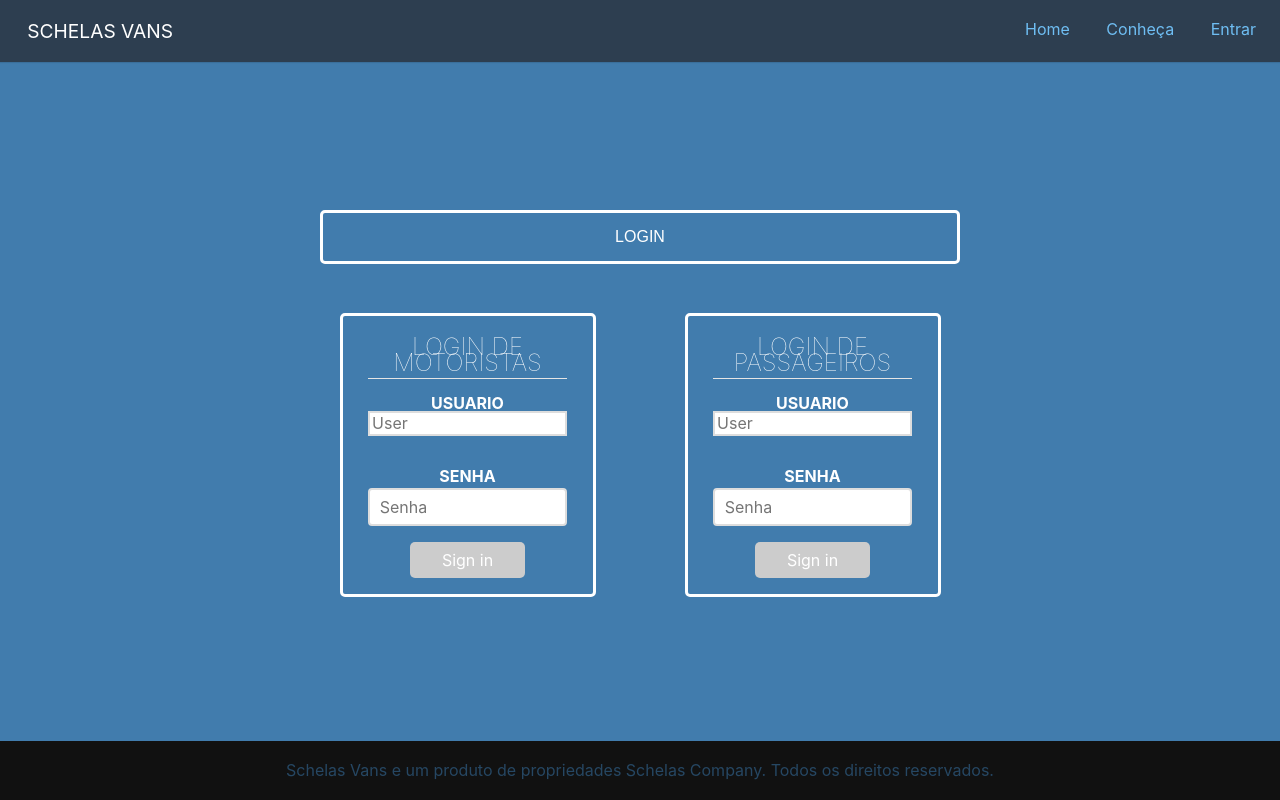
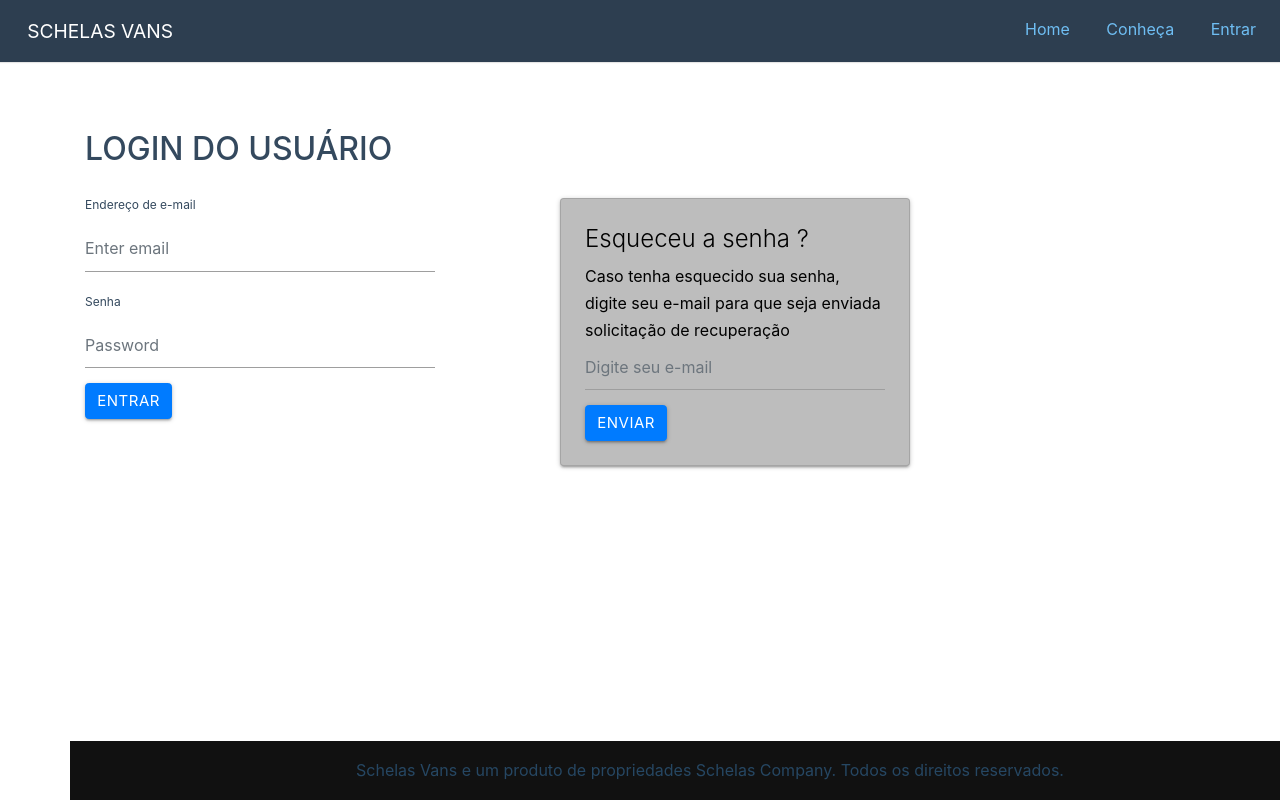
Before and after one commit to BrunoTeixeira2607/SchelasVans, a PHP site: page /Login.php in a window 1280 px wide. Run offline with PHP 8.4, Linux system fonts and the light colour scheme; some libraries are stand-ins or nearby versions.

Commit message:
Schelas Vans Alpha 0.1.3
Added Login screen with minor bugs.

```diff
--- a/Classes/Usuario.class.php
+++ b/Classes/Usuario.class.php
@@ -77,7 +77,7 @@ class Usuario {
             }
         } catch (PDOException $ex) {
             echo 'Exception -> ';
-               var_dump($e->getMessage());
+            var_dump($e->getMessage());
         }
     }
 
@@ -115,6 +115,28 @@ class Usuario {
         }
     }
 
+    public function logar($dado) {
+        $this->email = $dado['email'];
+        $this->senha = sha1($dado['senha']);
+        try {
+            $cst = $this->con->conectar()->prepare("SELECT IdUser, email, senha FROM `usuario` WHERE email = :email AND senha = :senha");
+            $cst->bindParam(":email", $this->email, PDO::PARAM_STR);
+            $cst->bindParam(":senha", $this->senha, PDO::PARAM_STR);
+            $cst->execute();
+            if($cst->rowCount() == 0){
+                header('location: Login.php/?Login=error');
+            }else{
+                session_start();
+                $rst=$cst->fetch();
+                $_SESSION['logado'] = "sim";
+                $_SESSION['usuario'] = $rst['IdUser'];
+                header("location /index.php");
+            }
+        } catch (PDOException $e) {
+            return $e->getMessage();
+        }
+    }
+
 }
 
 ?>
--- a/Login.php
+++ b/Login.php
@@ -1,79 +1,97 @@
-<!doctype html>
-<html lang="en">
+<!DOCTYPE html>
+<!--
+To change this license header, choose License Headers in Project Properties.
+To change this template file, choose Tools | Templates
+and open the template in the editor.
+-->
+<html>
     <head>
+        <title>Schelas Vans Co.</title>
         <meta charset="utf-8">
         <meta name="viewport" content="width=device-width, initial-scale=1.0">
-        <meta name="description" content="A layout example that shows off a responsive product landing page.">
         <title>Schelas Vans Co.</title>
         <link rel="stylesheet" href="https://unpkg.com/purecss@1.0.0/build/pure-min.css" integrity="sha384-" crossorigin="anonymous">
         <link rel="stylesheet" href="https://unpkg.com/purecss@1.0.0/build/grids-responsive-min.css">
         <link rel="stylesheet" href="https://netdna.bootstrapcdn.com/font-awesome/4.0.3/css/font-awesome.css">
-        <link rel="stylesheet" href="css/layouts/marketing 2.css">
+        <link rel="stylesheet" href="css/layouts/marketing.css">
+        <link rel="stylesheet" href="https://stackpath.bootstrapcdn.com/bootstrap/4.2.1/css/bootstrap.min.css" integrity="sha384-GJzZqFGwb1QTTN6wy59ffF1BuGJpLSa9DkKMp0DgiMDm4iYMj70gZWKYbI706tWS" crossorigin="anonymous">
+        <link rel="stylesheet" href="https://cdnjs.cloudflare.com/ajax/libs/materialize/1.0.0/css/materialize.min.css">
+        <script src="https://cdnjs.cloudflare.com/ajax/libs/materialize/1.0.0/js/materialize.min.js"></script>
 
     </head>
+    <body>
+        <?php
+        include 'Header2.php';
+        require_once 'Classes/Usuario.class.php';
 
-    <body>
+        $objUser = new Usuario();
 
-        <?php include 'Header2.php' ?>
-        <div class="splash-container">
-            <div class="splash">
-                <div class="pure-g">
-                    <div class="pure-u-1 pure-u-md-8-12">
-                        <p class="splash-head"> LOGIN </div>
+        if (isset($_POST['btLogar'])) {
+            $objUser->logar($_POST);
+        }
+        ?>
+
+        <div class= "container">
+            <br><br><br>
+            <h1> LOGIN DO USUÁRIO </h1>
+            <div class="row">
+                <div class="col-md-4">
+                    <form method="post">
+                        <div class="form-group">
+                            <label for="exampleInputEmail1">Endereço de e-mail</label>
+                            <input type="email" name="email" class="form-control" id="exampleInputEmail1" aria-describedby="emailHelp" placeholder="Enter email">
+
                         </div>
-                <br>
-                <div class="pure-u-1 pure-u-md-2-5">
-                    <form class="pure-form pure-form-stacked">
-                        <fieldset>
-                            <p class="splash-head">
-                            <legend id="interfacea">Login de Motoristas</legend>
-
-                            <label class="interfacea" for="user">Usuario</label>
-                            <input id="user" type="user" placeholder="User">
-
-                            <label class="interfacea" for="password">Senha</label>
-                            <input id="password" type="password" placeholder="Senha">
-
-
-                            <button type="submit" class="pure-button pure-button-primary">Sign in</button>
-                            </p>
-                        </fieldset>
+                        <div class="form-group">
+                            <label for="exampleInputPassword1">Senha</label>
+                            <input type="password" name="senha" class="form-control" id="exampleInputPassword1" placeholder="Password">
+                        </div>
+                        <button type="submit" name="btLogar" class="btn btn-primary">Entrar</button>
                     </form>
-                </div>
-                <div class="pure-u-1 pure-u-md-3-24">
-                </div>
-                <div class="pure-u-1 pure-u-md-2-5">
-                    <form class="pure-form pure-form-stacked">
-                        <fieldset>
-                            <p class="splash-head">
-                            <legend id="interfacea">Login de Passageiros</legend>
-
-                            <label class="interfacea" for="user">Usuario</label>
-                            <input id="user" type="user" placeholder="User">
-
-                            <label class="interfacea" for="password">Senha</label>
-                            <input id="password" type="password" placeholder="Senha">
-
-
-                            <button type="submit" class="pure-button pure-button-primary">Sign in</button>
-                            </p>
-                        </fieldset>
-                    </form>
+                    <?php if(!empty($_GET['Login']) == 'error   ') { ?>
+                        <div class="row">
+                            <div class="col s12 m5">
+                                <div class="card-panel red lighten-2">
+                                    <span class="white-text"> Ops ! email ou senha inválidos.
+                                    </span>
                                 </div>
                             </div>
                         </div>
+                    <?php } ?>
                 </div>
-
-    <div class="content-wrapper">
-
-        <div class="footer l-box is-center">
-            Schelas Vans e um produto de propriedades Schelas Company. Todos os direitos reservados.
+                <div class="col-md-1">
                 </div>
-
+                <div class="col-md-4">
+                    <div class="card grey lighten-1">
+                        <div class="card-content white-text">
+                            <span class="card-title">Esqueceu a senha ?</span>
+                            <p class="emailnome">Caso tenha esquecido sua senha, digite seu e-mail para que seja enviada solicitação de recuperação</p>
+                            <form>
+                                <div class="form-group">
+                                    <input type="email" class="form-control" id="exampleInputEmail1" aria-describedby="emailHelp" placeholder="Digite seu e-mail">
+                                    </form>
+                                </div>
+                                <button type="button" class="btn btn-primary">Enviar</button>
+                        </div>
+                    </div>
                 </div>
 
 
 
 
+
+
+
+
+
+
+
+
+                <div class="footer l-box is-center">
+                    Schelas Vans e um produto de propriedades Schelas Company. Todos os direitos reservados.
+                </div>
                 </body>
+                <script src="https://code.jquery.com/jquery-3.3.1.slim.min.js" integrity="sha384-q8i/X+965DzO0rT7abK41JStQIAqVgRVzpbzo5smXKp4YfRvH+8abtTE1Pi6jizo" crossorigin="anonymous"></script>
+                <script src="https://cdnjs.cloudflare.com/ajax/libs/popper.js/1.14.6/umd/popper.min.js" integrity="sha384-wHAiFfRlMFy6i5SRaxvfOCifBUQy1xHdJ/yoi7FRNXMRBu5WHdZYu1hA6ZOblgut" crossorigin="anonymous"></script>
+                <script src="https://stackpath.bootstrapcdn.com/bootstrap/4.2.1/js/bootstrap.min.js" integrity="sha384-B0UglyR+jN6CkvvICOB2joaf5I4l3gm9GU6Hc1og6Ls7i6U/mkkaduKaBhlAXv9k" crossorigin="anonymous"></script>
                 </html>
```
Lines whose indentation alone changed are shown as unchanged.
